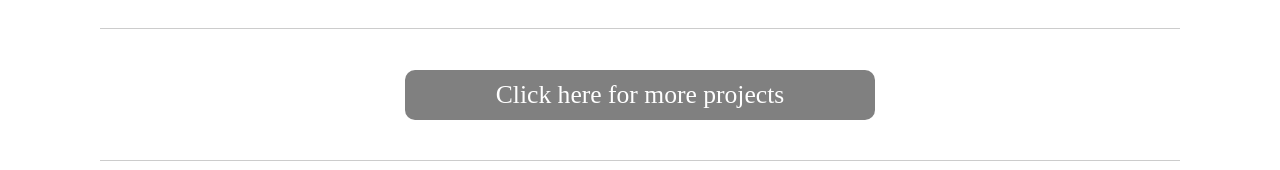
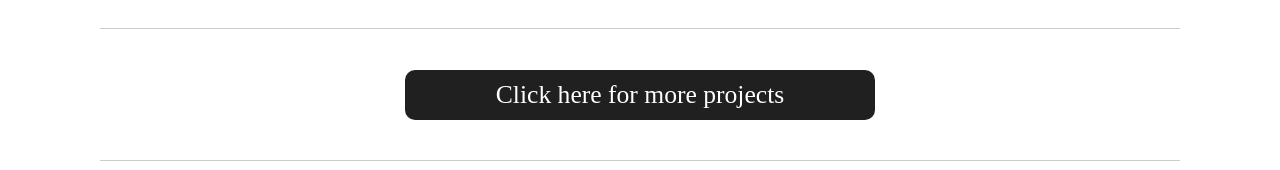
Before and after one commit to vutengklanricsi/bio, a React (Create React App) app: page / in a window 1280 px wide. In both pictures the pointer is over the link "Click here for more projects". Shown: the part 4760-4930 px from the top of the page. Built offline with nearby package versions, Linux system fonts and the light colour scheme.

Commit message:
adding new hover color to add more projects button

```diff
--- a/src/components/projects/styles/projects.css
+++ b/src/components/projects/styles/projects.css
@@ -84,7 +84,7 @@
   border-radius: 10px;
 }
 .projects-more-projects:hover {
-  background-color: grey;
+  background-color: rgb(32, 32, 32);
 }
 
 @media screen and (max-width: 900px) {
```
